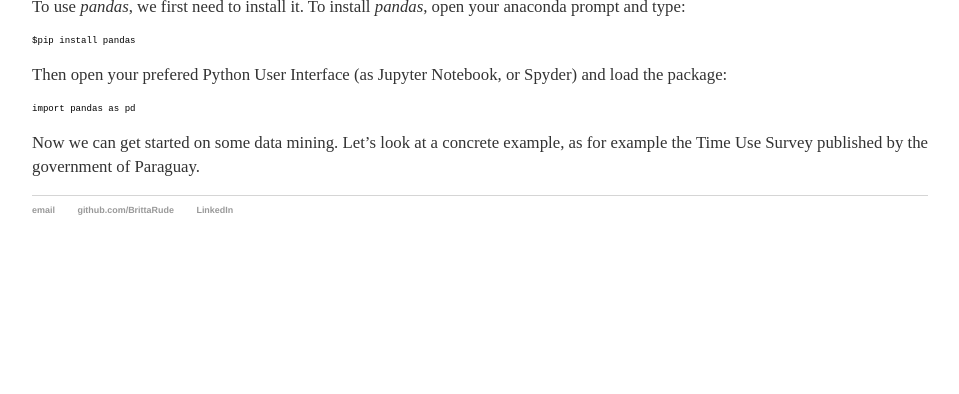
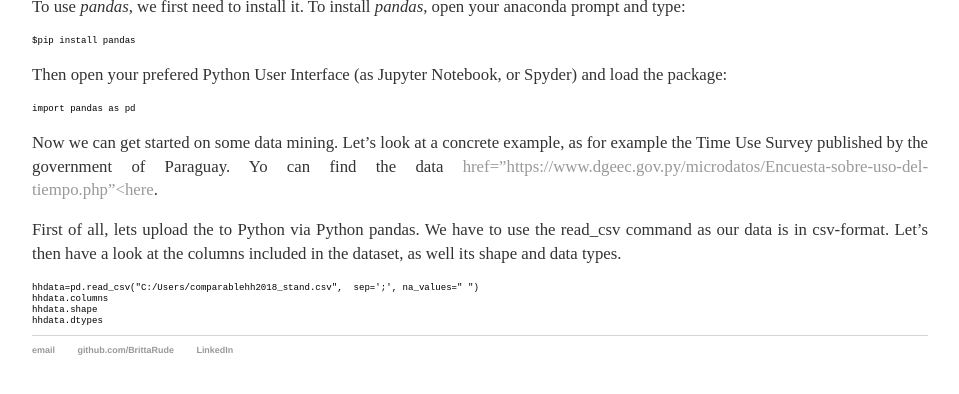
Before and after one commit to BrittaRude/BrittaRude.github.io, a Jekyll site: the page built from inputs_code/_posts/2020-08-09-britta-rude-basic-python-for-economics.md, in a window 1280 px wide, cut to the strip 1166-1581 px from the top of the page. Shown: the top 394 px of the strip, without its empty margins (160-1119 px from the left). Built offline with Jekyll 4.4.1, drawn with Linux system fonts in a browser that asks for light colours; before the commit the page ends 1441 px from its top, so only the background shows below that.

Commit message:
Update 2020-08-09-britta-rude-basic-python-for-economics.md

````diff
--- a/inputs_code/_posts/2020-08-09-britta-rude-basic-python-for-economics.md
+++ b/inputs_code/_posts/2020-08-09-britta-rude-basic-python-for-economics.md
@@ -34,4 +34,13 @@ Then open your prefered Python User Interface (as Jupyter Notebook, or Spyder) a
 import pandas as pd
 ```
 
-Now we can get started on some data mining. Let's look at a concrete example, as for example the Time Use Survey published by the government of Paraguay.
+Now we can get started on some data mining. Let's look at a concrete example, as for example the Time Use Survey published by the government of Paraguay. Yo can find the data <a> href="https://www.dgeec.gov.py/microdatos/Encuesta-sobre-uso-del-tiempo.php"<here</a>.
+
+First of all, lets upload the to Python via Python pandas. We have to use the read_csv command as our data is in csv-format. Let's then have a look at the columns included in the dataset, as well its shape and data types.
+
+```python
+hhdata=pd.read_csv("C:/Users/comparablehh2018_stand.csv",  sep=';', na_values=" ")
+hhdata.columns
+hhdata.shape
+hhdata.dtypes
+```
````
